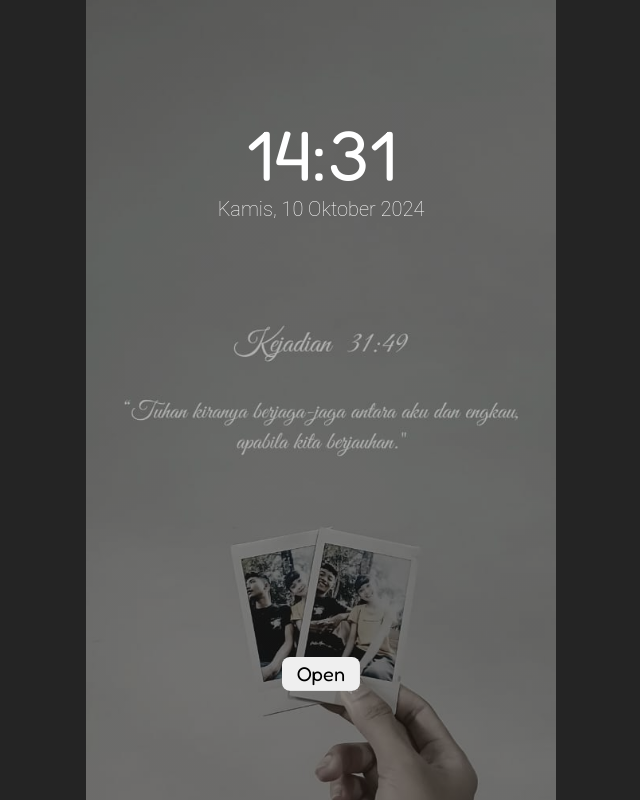
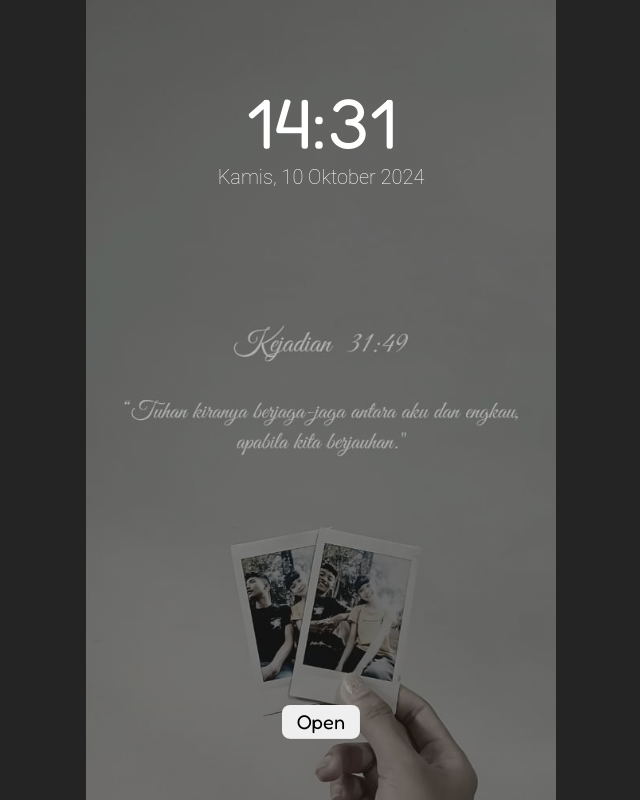
Before and after one commit to yohana1230/to-you, a plain HTML site: page index.html in a window 1280 px wide. Shown: the whole page, without its empty margins (319-959 px from the left). Drawn offline with Linux system fonts and the light colour scheme; some packages are replaced by stand-ins of ours; a script that the page names is missing.

Commit message:
Update style.css

```diff
--- a/assets/style/style.css
+++ b/assets/style/style.css
@@ -61,7 +61,7 @@ body {
 }
 
 #waktu {
-  margin: 7rem 1rem 0;
+  margin: 5rem 1rem 0;
 }
 
 .messege-box {
@@ -91,7 +91,7 @@ body {
 
 #button {
   position: absolute;
-  bottom: 7rem;
+  bottom: 4rem;
   left: 50%;
   transform: translateX(-50%);
 }
```
